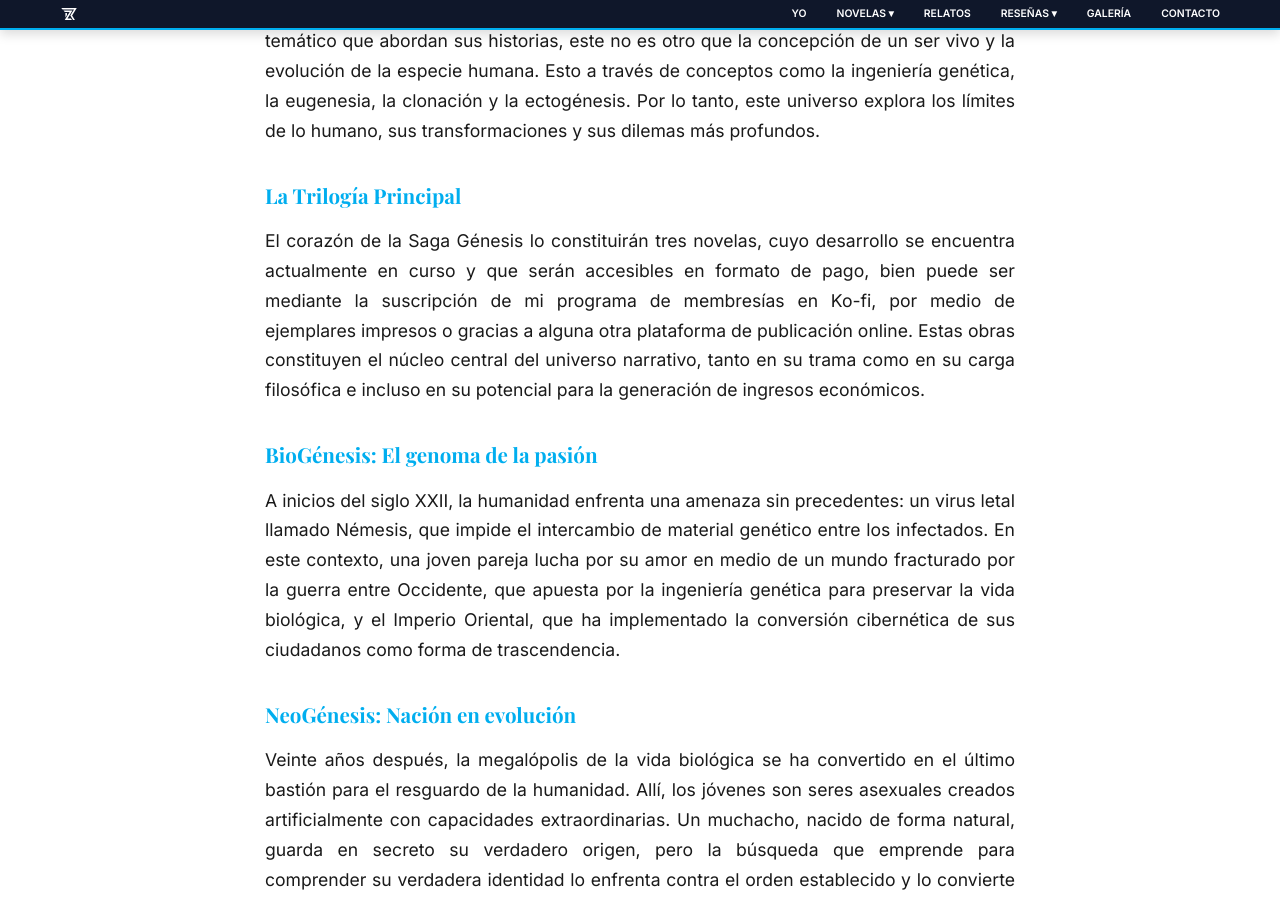
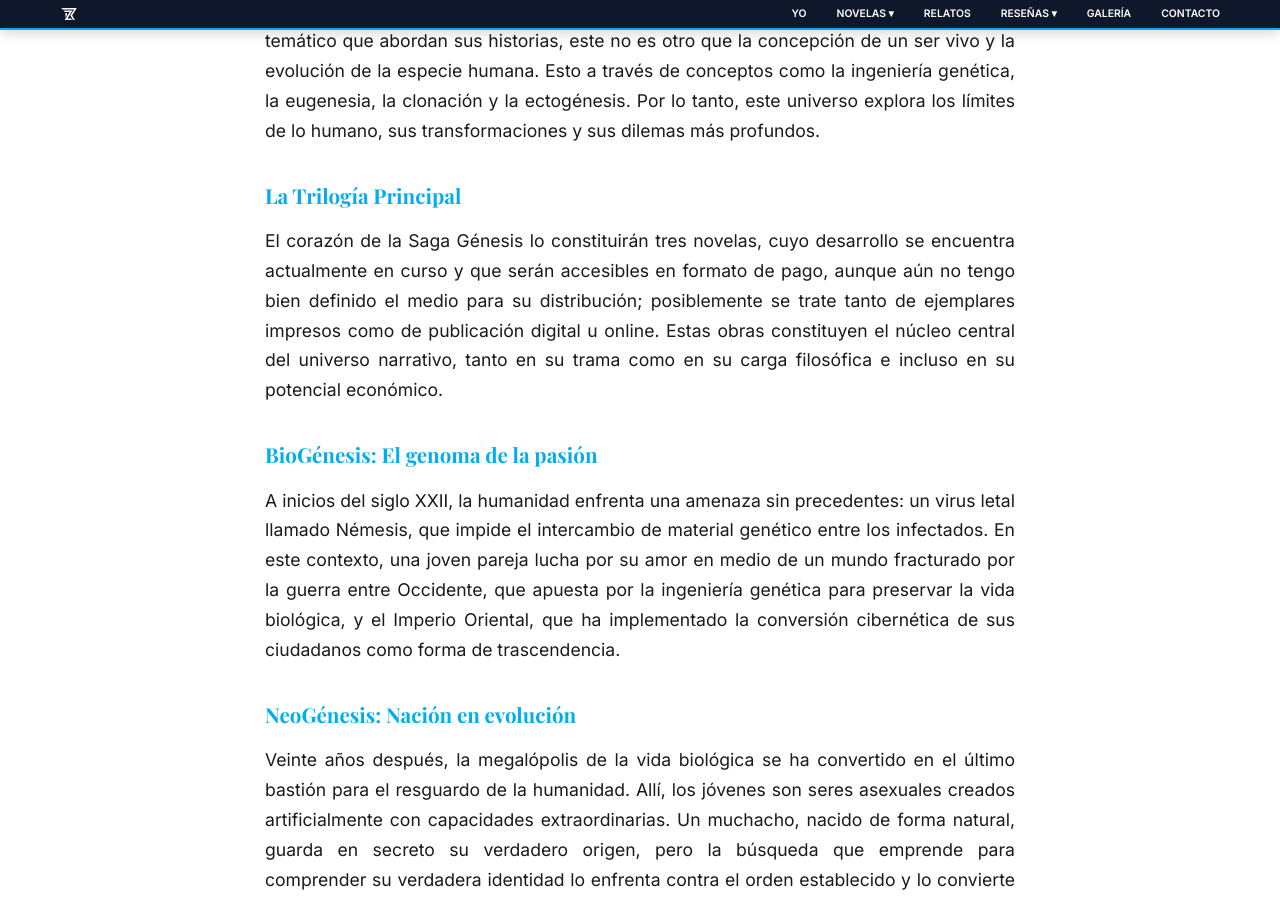
Before and after one commit to rotsenzemog/rotsenzemog.github.io, a Jekyll site: the page built from pages/saga-genesis.md, in a window 1280 px wide and 900 px high, scrolled down 776 px. Built offline with Jekyll 4.4.1, drawn with Linux system fonts in a browser that asks for light colours; comment, search, counter and statistics services are not loaded.

Commit message:
Revise distribution details for Saga Génesis novels

```diff
--- a/pages/saga-genesis.md
+++ b/pages/saga-genesis.md
@@ -19,7 +19,7 @@ El nombre Génesis representa tanto el inicio de esta aventura literaria como el
 
 ### La Trilogía Principal
 
-El corazón de la Saga Génesis lo constituirán tres novelas, cuyo desarrollo se encuentra actualmente en curso y que serán accesibles en formato de pago, bien puede ser mediante la suscripción de mi programa de membresías en Ko-fi, por medio de ejemplares impresos o gracias a alguna otra plataforma de publicación online. Estas obras constituyen el núcleo central del universo narrativo, tanto en su trama como en su carga filosófica e incluso en su potencial para la generación de ingresos económicos.
+El corazón de la Saga Génesis lo constituirán tres novelas, cuyo desarrollo se encuentra actualmente en curso y que serán accesibles en formato de pago, aunque aún no tengo bien definido el medio para su distribución; posiblemente se trate tanto de ejemplares impresos como de publicación digital u online. Estas obras constituyen el núcleo central del universo narrativo, tanto en su trama como en su carga filosófica e incluso en su potencial económico.
 
 
 ### BioGénesis: El genoma de la pasión
```
